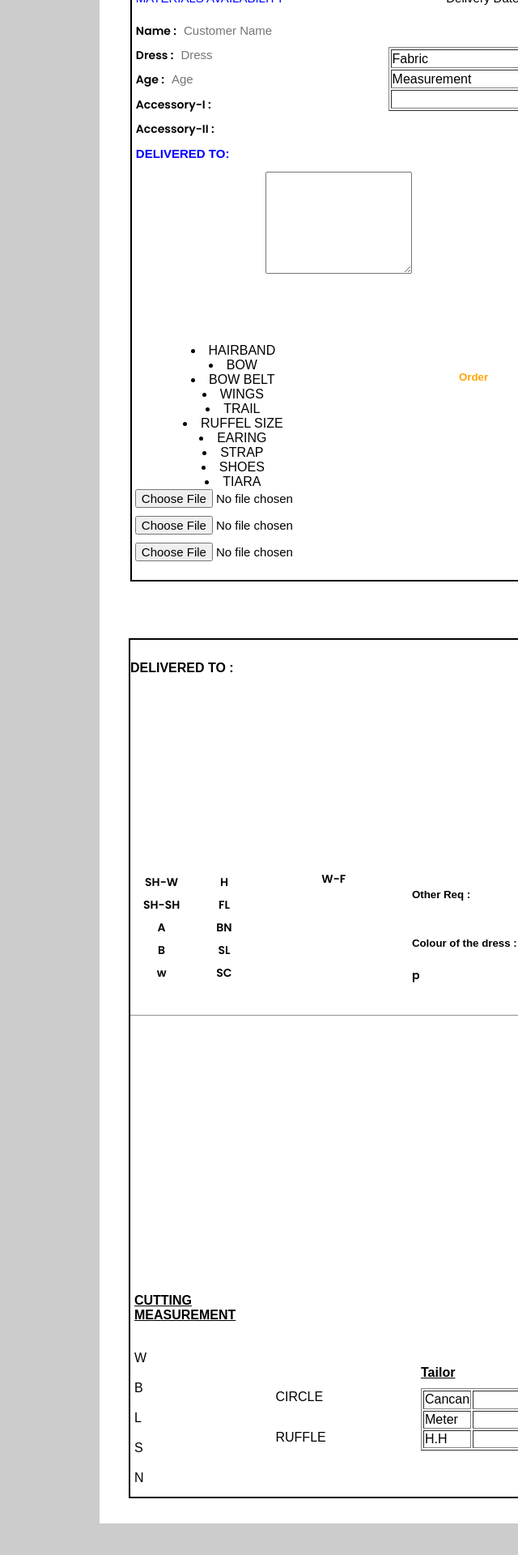
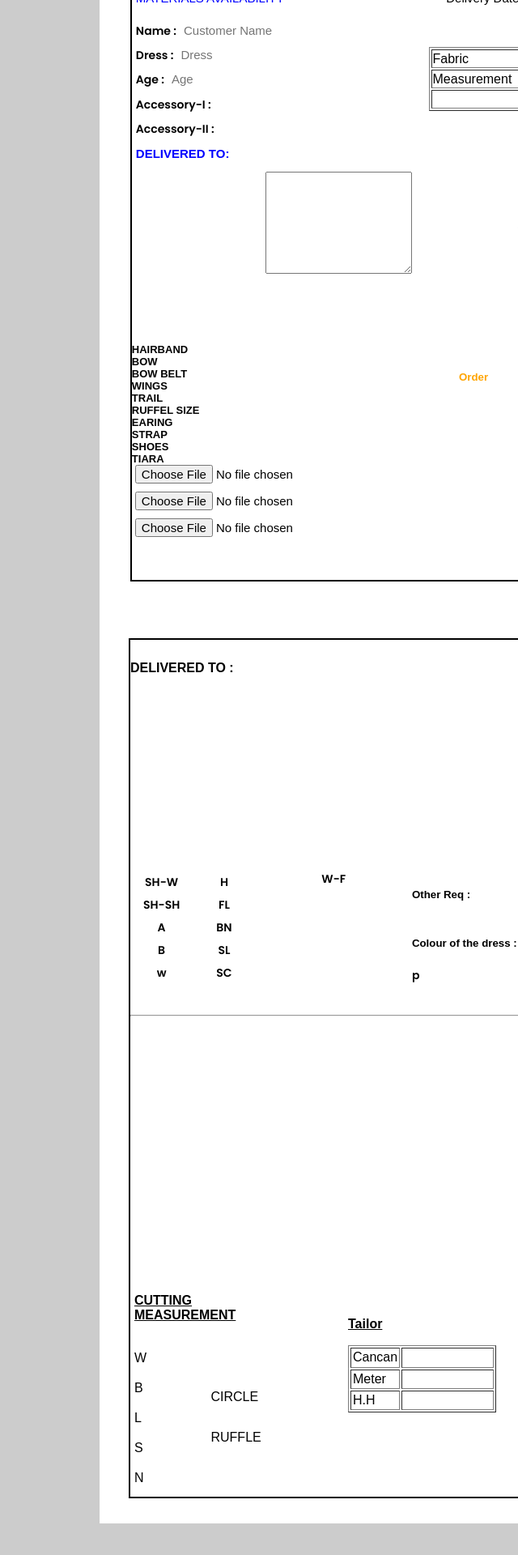
Before and after one commit to Praw47/Showmyz-Reports, a React (Vite) app: page / in a window 1280 px wide. Shown: the part 450-2370 px from the top of the page at 81% size, without its empty margins (640-1280 px from the left). Built offline with nearby package versions, Linux system fonts and the light colour scheme.

Commit message:
Update dev.scss

```diff
--- a/src/sass/dev.scss
+++ b/src/sass/dev.scss
@@ -16,10 +16,6 @@ body {
     justify-content: start;
     flex-direction: column;
 }
-.topdateConfirm{
-    position: absolute;
-    top: -20px;
-}
 .container {
   width: 210mm;
   min-height: 297mm;
@@ -35,6 +31,11 @@ body {
     border: 2px solid #000;
     overflow: hidden;
     overflow-x: hidden;
+    position: relative;
+    .topdateConfirm{
+        position: absolute;
+        top: -20px;
+    }
     .header{
         width: 100%;
         height: 25%;
@@ -168,7 +169,7 @@ body {
                 height: 25px;
                 flex-direction: row;
                 input{
-                    width: 50px;
+                    width: 30px;
                 }
                 p{
                     width: 25px;
@@ -177,7 +178,7 @@ body {
                 }
             }
             input{
-                width: 200px;
+                width: 150px;
             }
 
         }
@@ -238,10 +239,16 @@ body {
             width: 35%;
             height: 100%;
             display: flex;
-            align-items: center;
+            align-items: start;
             flex-direction: column;
             justify-content: start;
             margin-bottom: 30px;
+            li{
+                list-style-type: none;
+                text-align: start;
+                font-size: 13px;
+                font-weight: 700;
+            }
             .inpGetImages{
                 height: 10px;
                 width: 100%;
@@ -428,6 +435,9 @@ span{
             .btoRuffle{
                 margin-bottom: 100px;
             }
+            .botP{
+                transform: translateX(-80px);
+            }
         }
         .botPageThr{
             width: 25%;
@@ -437,6 +447,10 @@ span{
             justify-content: center;
             flex-direction: column;
             align-content: center;
+            transform: translateY(-50px) translateX(-90px);
+            .tailorHead{
+                transform: translateY(-10px);
+            }
             p{
                 position: relative;
                 top: 0;
@@ -451,6 +465,12 @@ span{
                 position: absolute;
                 margin-bottom: 80px;
                 margin-right: 80px;
+                td{
+                    padding: 2px;
+                }
+                input{
+                    width: 150px;
+                }
             }
         }
         .botPageFour{
@@ -459,15 +479,21 @@ span{
             display: flex;
             align-items: start;
             flex-direction: column;
+            justify-content: start;
             .cutClass{
                 font-weight: 700;
                 margin-bottom: 50px;
                 text-decoration: underline;
+                transform: translateY(20px);
             }
             p{
                 margin-left: 5px;
-                height: 5px;
+                height: 0px;
                 text-align: left;
+            }
+            li{
+                list-style-type: none;
+                font-size: 12px;
             }
         }
     }
```
